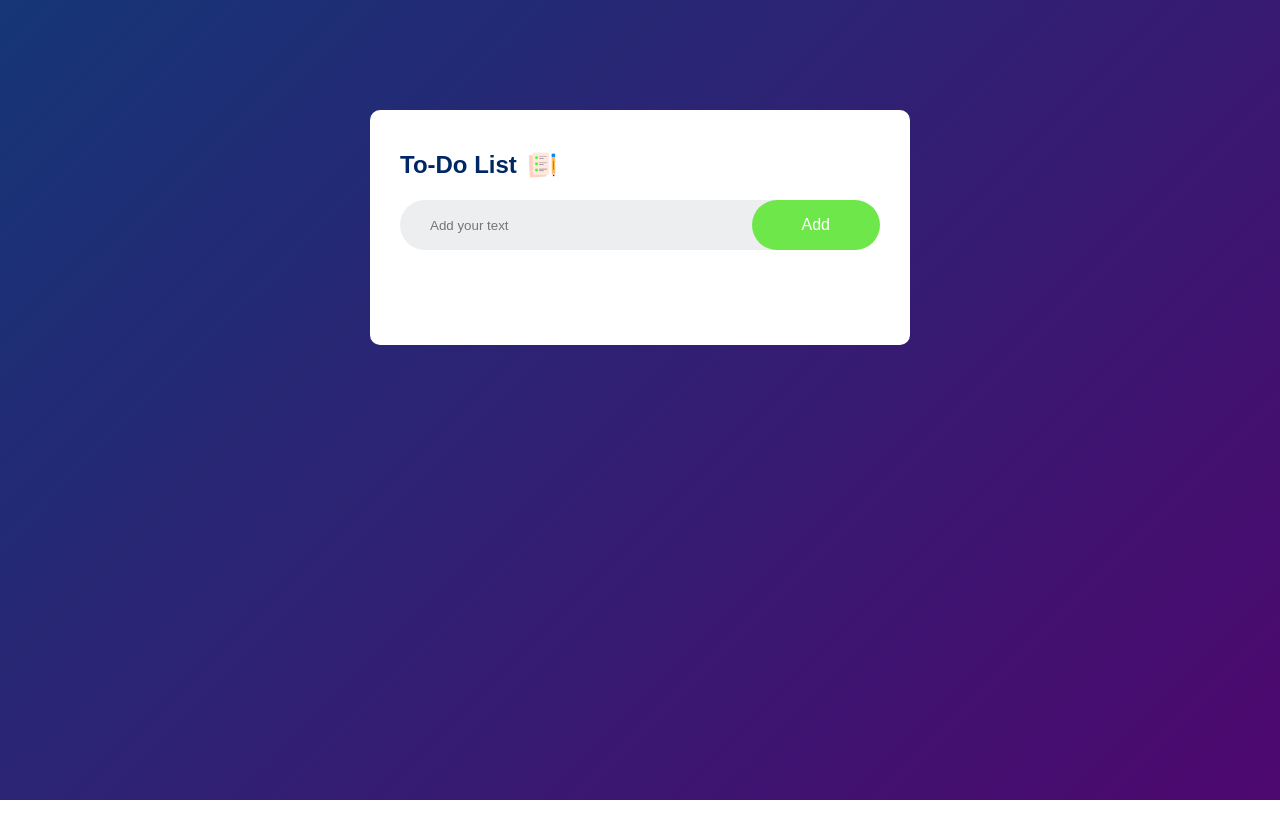
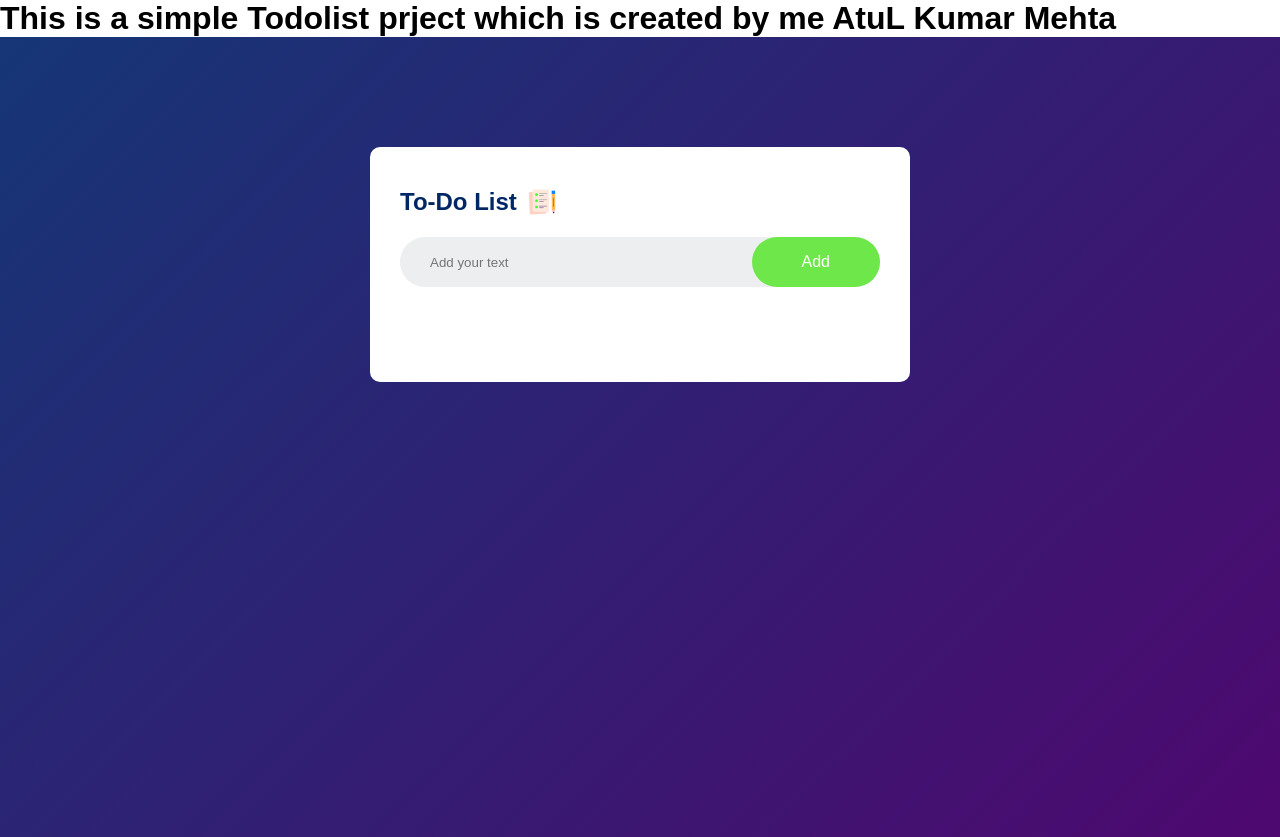
Before and after one commit to Atuls4456/TodoList, a plain HTML site: page index.html in a window 1280 px wide. Before the commit the page ends 800 px from the top, so only its background shows below. Drawn offline with Linux system fonts and the light colour scheme.

Commit message:
Update index.html

```diff
--- a/index.html
+++ b/index.html
@@ -6,6 +6,7 @@
     <link rel="stylesheet" href="index.css">
 </head>
 <body>
+    <h1>This is a simple Todolist prject which is created by me AtuL Kumar Mehta</h1>
     <div class="container">
         <div class="todo-app">
             <h2>To-Do List <img src="images/icon.png"></h2>
```
